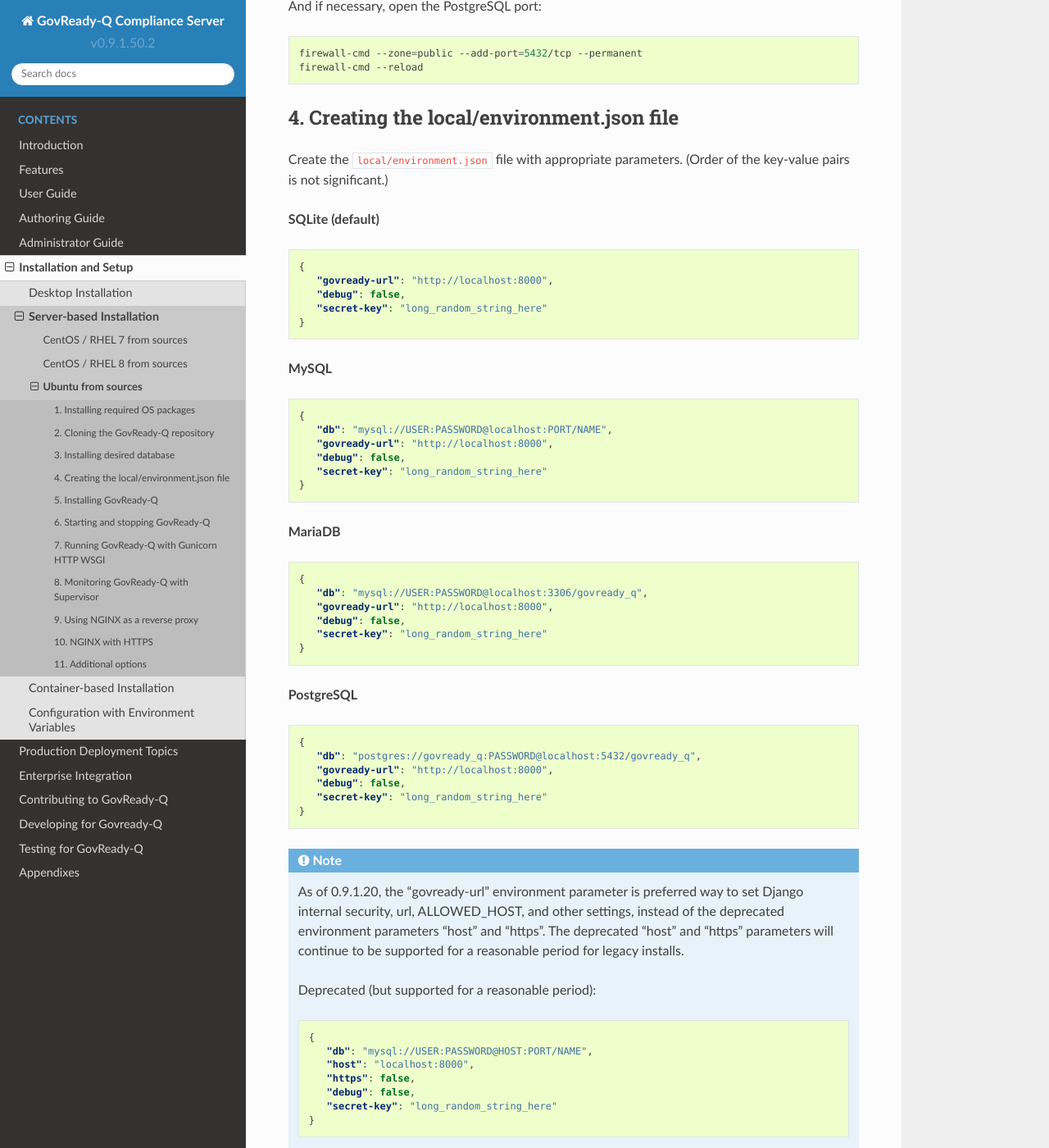
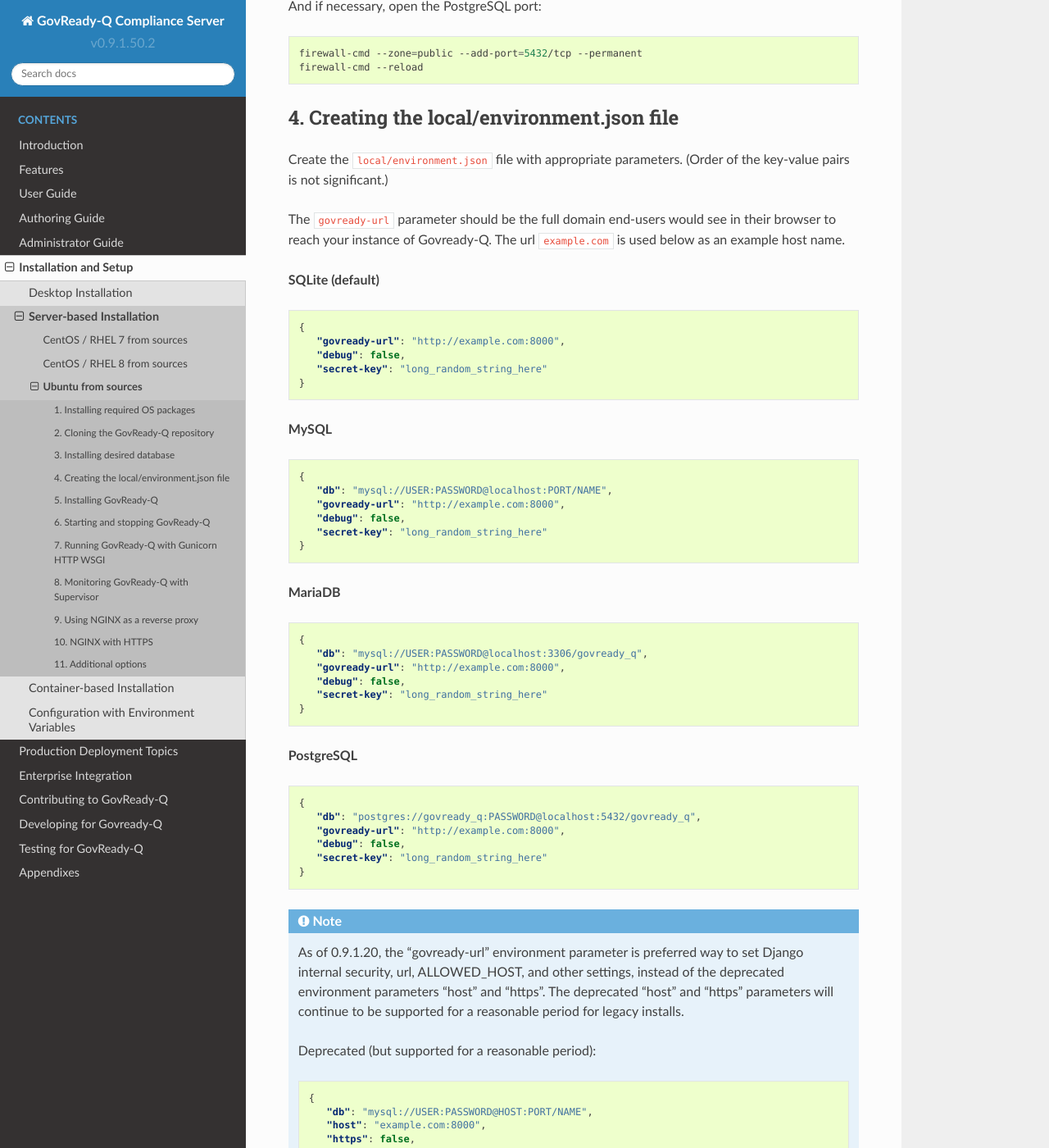
Before and after one commit to GovReady/govready-q-docs, a Sphinx documentation site: the page built from source/installation-and-setup/server-based-installation/linux/ubuntu/index.rst, in a window 1280 px wide and 1400 px high, scrolled down 7760 px. Shown: the whole window at 82% size. Built offline with Sphinx 7.4.7 and the Read the Docs theme 2.0.0, drawn with Linux system fonts in a browser that asks for light colours; some of the changed lines change nothing that is shown; some of the changed text lies outside the part shown.

Commit message:
Update localhost to example.com in environment.json instructions

```diff
--- a/source/installation-and-setup/server-based-installation/linux/ubuntu/index.rst
+++ b/source/installation-and-setup/server-based-installation/linux/ubuntu/index.rst
@@ -389,12 +389,14 @@
 
 Create the ``local/environment.json`` file with appropriate parameters. (Order of the key-value pairs is not significant.)
 
+The ``govready-url`` parameter should be the full domain end-users would see in their browser to reach your instance of Govready-Q. The url ``example.com`` is used below as an example host name.
+
 **SQLite (default)**
 
 .. code:: json
 
       {
-         "govready-url": "http://localhost:8000",
+         "govready-url": "http://example.com:8000",
          "debug": false,
          "secret-key": "long_random_string_here"
       }
@@ -405,7 +407,7 @@
 
       {
          "db": "mysql://USER:PASSWORD@localhost:PORT/NAME",
-         "govready-url": "http://localhost:8000",
+         "govready-url": "http://example.com:8000",
          "debug": false,
          "secret-key": "long_random_string_here"
       }
@@ -416,7 +418,7 @@
 
       {
          "db": "mysql://USER:PASSWORD@localhost:3306/govready_q",
-         "govready-url": "http://localhost:8000",
+         "govready-url": "http://example.com:8000",
          "debug": false,
          "secret-key": "long_random_string_here"
       }
@@ -427,7 +429,7 @@
 
       {
          "db": "postgres://govready_q:PASSWORD@localhost:5432/govready_q",
-         "govready-url": "http://localhost:8000",
+         "govready-url": "http://example.com:8000",
          "debug": false,
          "secret-key": "long_random_string_here"
       }
@@ -444,7 +446,7 @@
 
       {
          "db": "mysql://USER:PASSWORD@HOST:PORT/NAME",
-         "host": "localhost:8000",
+         "host": "example.com:8000",
          "https": false,
          "debug": false,
          "secret-key": "long_random_string_here"
@@ -456,7 +458,7 @@
 
       {
          "db": "mysql://USER:PASSWORD@HOST:PORT/NAME",
-         "govready-url": "http://localhost:8000",
+         "govready-url": "http://example.com:8000",
          "debug": false,
          "secret-key": "long_random_string_here"
       }
```
